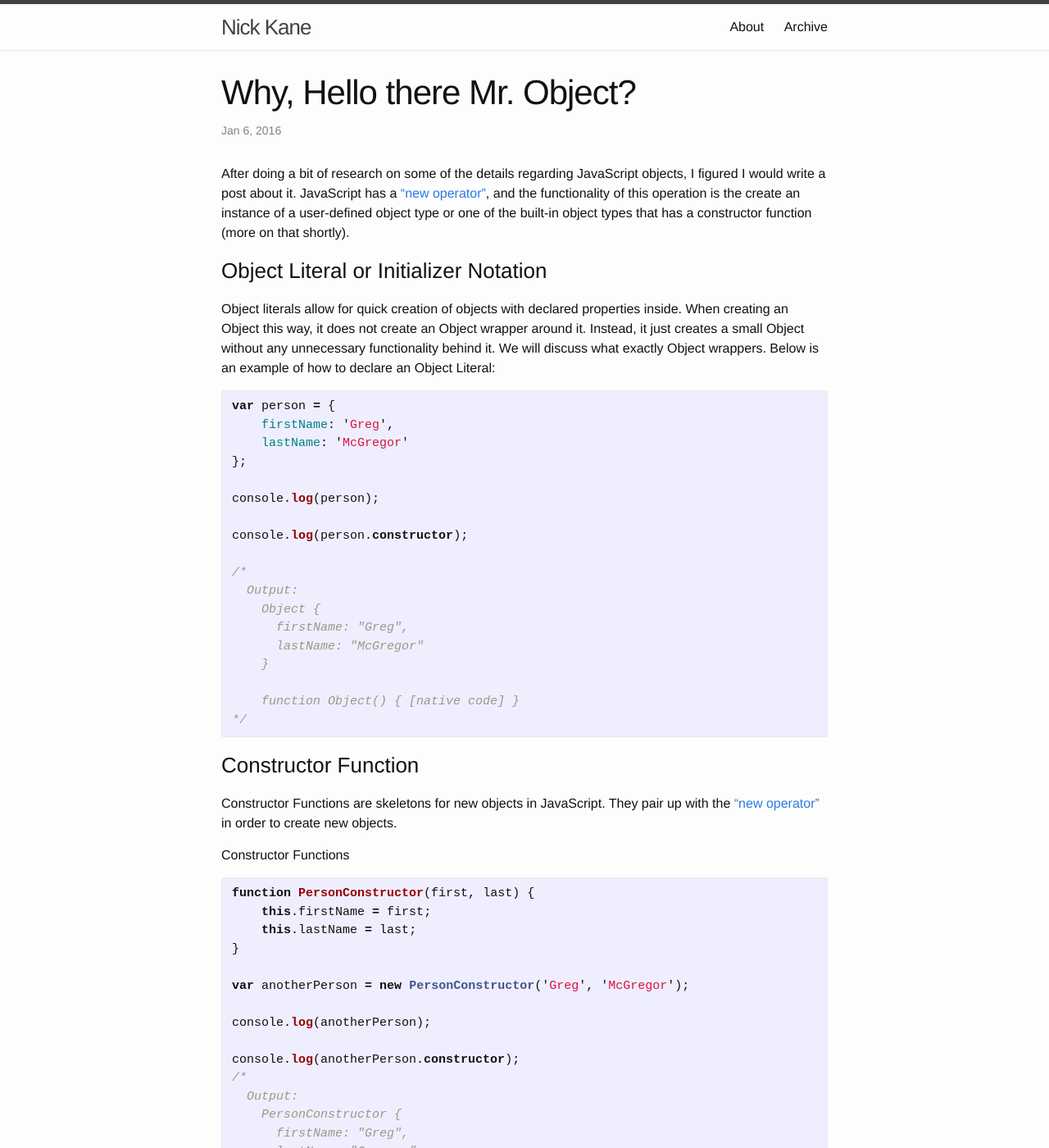
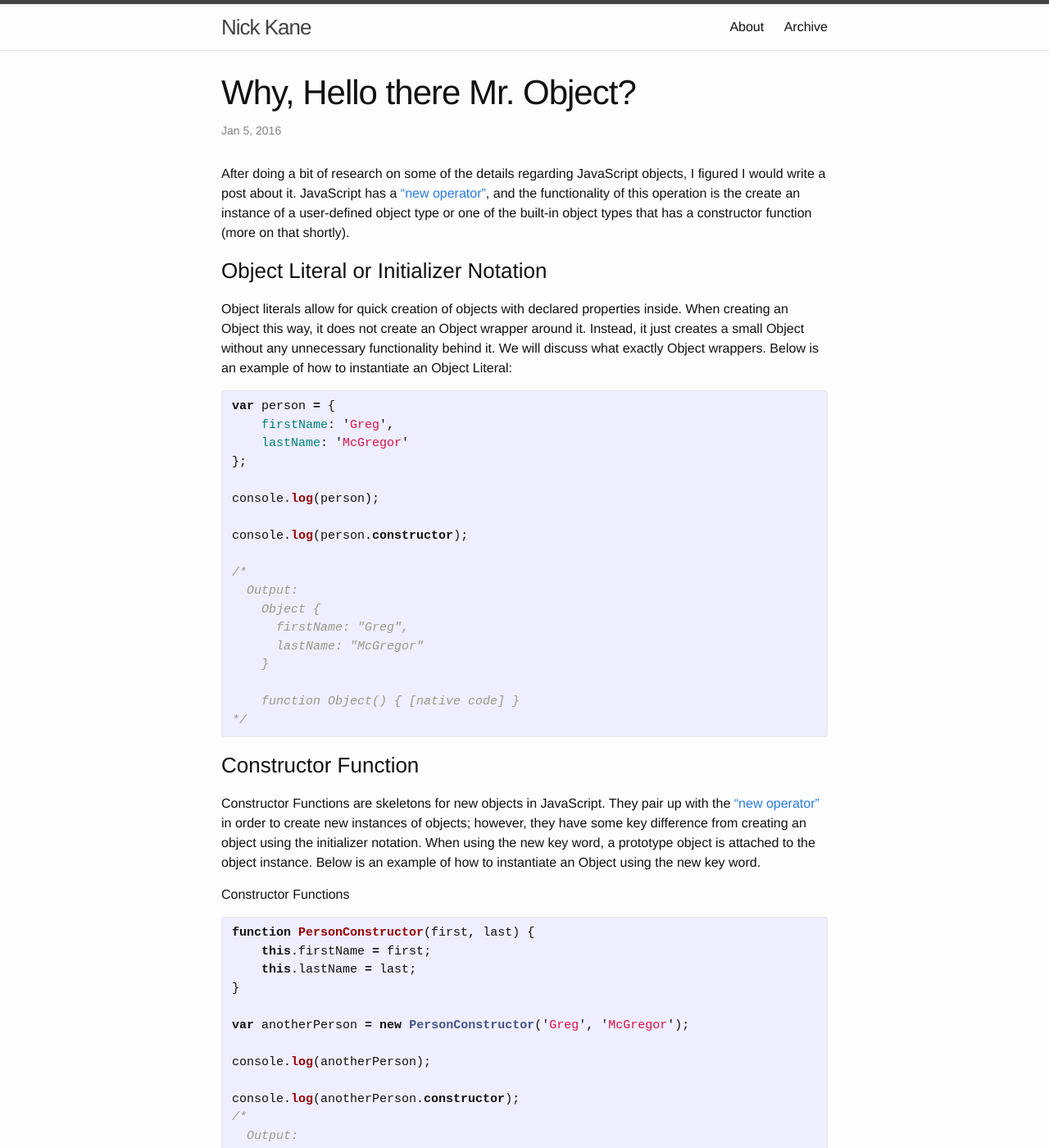
Before and after one commit to nkane/nkane.github.io, a Jekyll site: the page built from _posts/2016-01-09-javascript-quest.markdown, in a window 1280 px wide and 1400 px high. Shown: the whole window at 82% size. Built offline with Jekyll 4.4.1, drawn with Linux system fonts in a browser that asks for light colours; some of the changed text lies outside the part shown.

Commit message:
Finish brief post on JavaScript objects

```diff
--- a/_posts/2016-01-09-javascript-quest.markdown
+++ b/_posts/2016-01-09-javascript-quest.markdown
@@ -1,14 +1,14 @@
 ---
 layout: post
 title: "Why, Hello there Mr. Object?"
-date: 2016-01-06
+date: 2016-01-05
 categories: blog javascript
-visible: 0
+visible: 1
 ---
 After doing a bit of research on some of the details regarding JavaScript objects, I figured I would write a post about it. JavaScript has a ["new operator"][MDN - Object], and the functionality of this operation is the create an instance of a user-defined object type or one of the built-in object types that has a constructor function (more on that shortly).
 
 ###Object Literal or Initializer Notation
-Object literals allow for quick creation of objects with declared properties inside. When creating an Object this way, it does not create an Object wrapper around it. Instead, it just creates a small Object without any unnecessary functionality behind it. We will discuss what exactly Object wrappers. Below is an example of how to declare an Object Literal:
+Object literals allow for quick creation of objects with declared properties inside. When creating an Object this way, it does not create an Object wrapper around it. Instead, it just creates a small Object without any unnecessary functionality behind it. We will discuss what exactly Object wrappers. Below is an example of how to instantiate an Object Literal:
 
 {% highlight javascript %}
 var person = {
@@ -32,7 +32,7 @@
 {% endhighlight %}
 
 ###Constructor Function
-Constructor Functions are skeletons for new objects in JavaScript. They pair up with the ["new operator"][MDN - Object] in order to create new objects.
+Constructor Functions are skeletons for new objects in JavaScript. They pair up with the ["new operator"][MDN - Object] in order to create new instances of objects; however, they have some key difference from creating an object using the initializer notation. When using the new key word, a prototype object is attached to the object instance. Below is an example of how to instantiate an Object using the new key word.
 
 Constructor Functions
 {% highlight javascript %}
@@ -61,13 +61,13 @@
 {% endhighlight %}
 
 
-###Object Wrappers
-{% highlight javascript %}
-
-{% endhighlight %}
+If you find anything inaccurate in my post, please send me a message. Any feedback is much appreciated!
 
 
-[Interview]:            http://www.programmerinterview.com/index.php/javascript/wrapper-objects-in-javascript/
+Other references:
+
+[YUI - Team Blog][yuiblog]
+
 [MDN - New Operator]:   https://developer.mozilla.org/en-US/docs/Web/JavaScript/Reference/Operators/new
 [MDN - Object]:         https://developer.mozilla.org/en-US/docs/Web/JavaScript/Reference/Global_Objects/Object
 [yuiblog]:              http://yuiblog.com/blog/2006/11/13/javascript-we-hardly-new-ya/
```
Also changed, not shown: about.md (+1 -5 lines).
